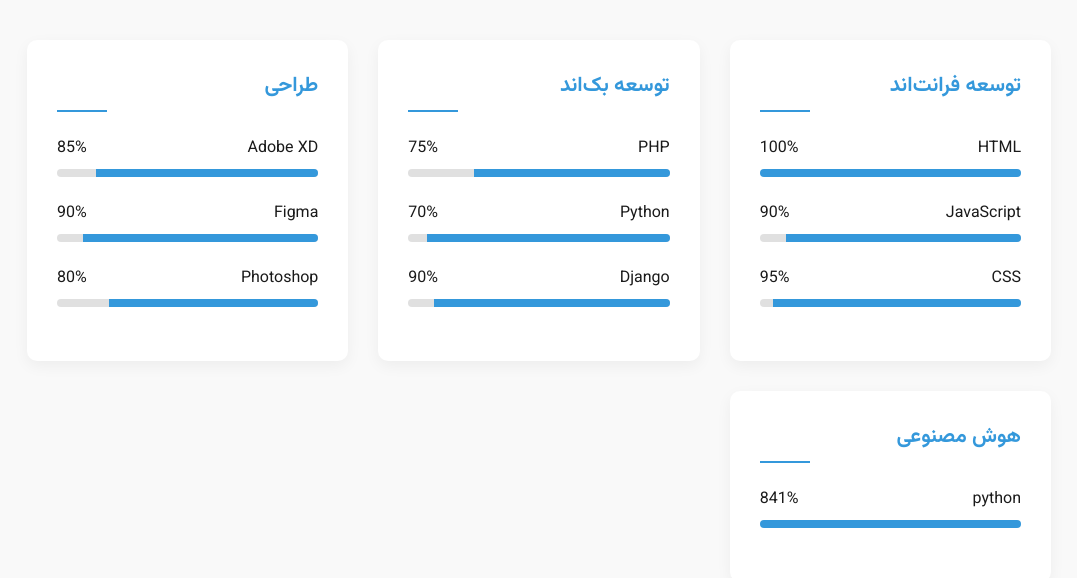
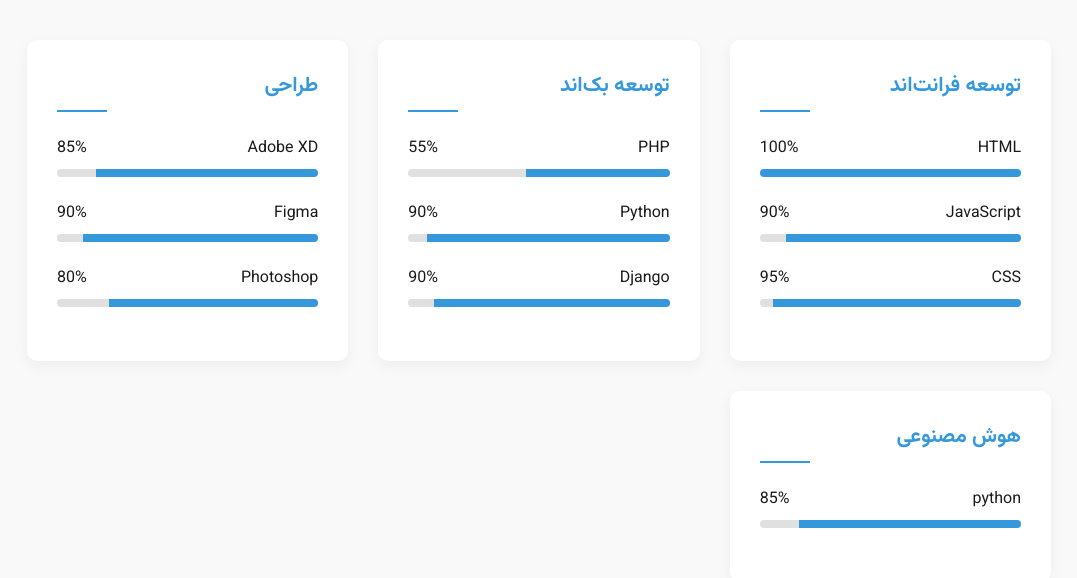
Before and after one commit to amiram5050/web, a plain HTML site: page index.html in a window 1280 px wide. Shown: the part 1880-2458 px from the top of the page, without its empty margins (101-1178 px from the left). Drawn offline with nearby package versions, Linux system fonts and the light colour scheme; animation ran at ten frames a second.

Commit message:
Update index.html

```diff
--- a/index.html
+++ b/index.html
@@ -122,16 +122,16 @@
                 <div class="skill-item">
                     <div class="skill-info">
                         <span>PHP</span>
-                        <span>75%</span>
+                        <span>55%</span>
                     </div>
                     <div class="progress-bar">
-                        <div class="progress" data-width="75"></div>
+                        <div class="progress" data-width="55"></div>
                     </div>
                 </div>
                 <div class="skill-item">
                     <div class="skill-info">
                         <span>Python</span>
-                        <span>70%</span>
+                        <span>90%</span>
                     </div>
                     <div class="progress-bar">
                         <div class="progress" data-width="93"></div>
@@ -184,10 +184,10 @@
                 <div class="skill-item">
                     <div class="skill-info">
                         <span>python</span>
-                        <span>841%</span>
+                        <span>85%</span>
                     </div>
                     <div class="progress-bar">
-                        <div class="progress" data-width="841"></div>
+                        <div class="progress" data-width="85"></div>
                     </div>
                 </div>
             </div>
```
